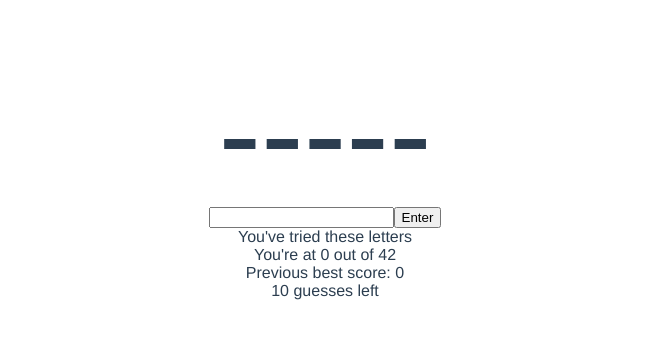
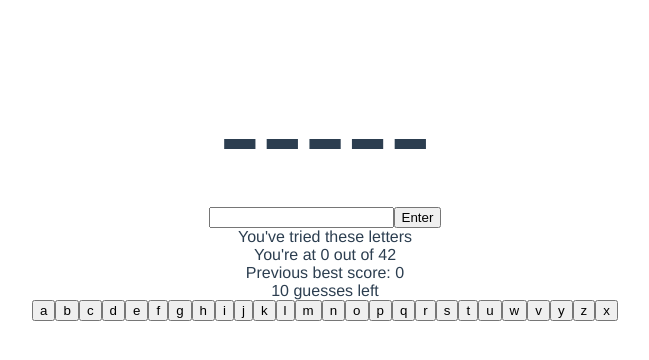
Before and after one commit to MartJohannsen/WordQuest, a Vue app: page / in a window 1280 px wide. Shown: the top 360 px of the page, without its empty margins (315-964 px from the left). Built offline with nearby package versions, Linux system fonts and the light colour scheme.

Commit message:
Added Keyboard

```diff
--- a/global.css
+++ b/global.css
@@ -2,5 +2,5 @@
     display: flex;
     flex-direction: row;
     justify-content: center;
-    font-size: 48px;
+    font-size: 10vw;
 }
--- /dev/null
+++ b/letters.js
@@ -0,0 +1,32 @@
+const letters = [
+    'a',
+    'b',
+    'c',
+    'd',
+    'e',
+    'f',
+    'g',
+    'h',
+    'i',
+    'j',
+    'k',
+    'l',
+    'm',
+    'n',
+    'o',
+    'p',
+    'q',
+    'r',
+    's',
+    't',
+    'u',
+    'w',
+    'v',
+    'y',
+    'z',
+    'x'
+]
+
+export default {
+    letters
+}
--- a/src/App.vue
+++ b/src/App.vue
@@ -22,6 +22,8 @@
       :tries="tries"
       @resetGame=resetGame
     />
+    <keyboard v-if="!checkForWin"
+    @emittedLetter=addLetter />
   </div>
 </template>
 
@@ -33,6 +35,7 @@ import NextWord from './components/NextWord.vue'
 import WordScore from './components/WordScore.vue'
 import words from '../words'
 import TriesLeft from './components/TriesLeft.vue'
+import Keyboard from './components/Keyboard.vue'
 import {getCookie} from './helper'
 
 export default {
@@ -43,7 +46,8 @@ export default {
     GuessedSection,
     NextWord,
     WordScore,
-    TriesLeft
+    TriesLeft,
+    Keyboard
   },
   data() {
     return {
--- /dev/null
+++ b/src/components/Keyboard.vue
@@ -0,0 +1,37 @@
+<template>
+  <div>
+    <button v-for="letter in loadedLetters.letters" :key="letter.index" @click="emitLetter(letter)"> {{letter}} </button>
+  </div>
+</template>
+
+<script>
+  import letters from "../../letters";
+  export default {
+    name: 'Keyboard',
+    data() {
+      return {
+        loadedLetters: {type: Array}
+      }
+    },
+    props: {
+
+    },
+    computed: {
+
+    },
+    created(){
+      this.loadedLetters = letters;
+    },
+    methods: {
+      emitLetter(letter){
+        console.log("Emitted letter " + letter);
+        this.$emit("emittedLetter",letter)
+      }
+    }
+  }
+</script>
+
+<!-- Add "scoped" attribute to limit CSS to this component only -->
+<style>
+
+</style>
--- a/src/components/WordSection.vue
+++ b/src/components/WordSection.vue
@@ -1,6 +1,6 @@
 <template>
   <div>
-    <div class="letters"  style="font-size:128px">
+    <div class="letters">
       <div v-for="letter in wordArray" :key="letter.index">
         <div v-if="guessedLetters.includes(letter.letter)">{{letter.letter}}</div>
         <div v-else> - </div>
--- /dev/null
+++ b/vue.config.js
@@ -0,0 +1,3 @@
+module.exports = {
+    publicPath: process.env.NODE_ENV === "production" ? "/WordQuest/" : "/"
+};
```
